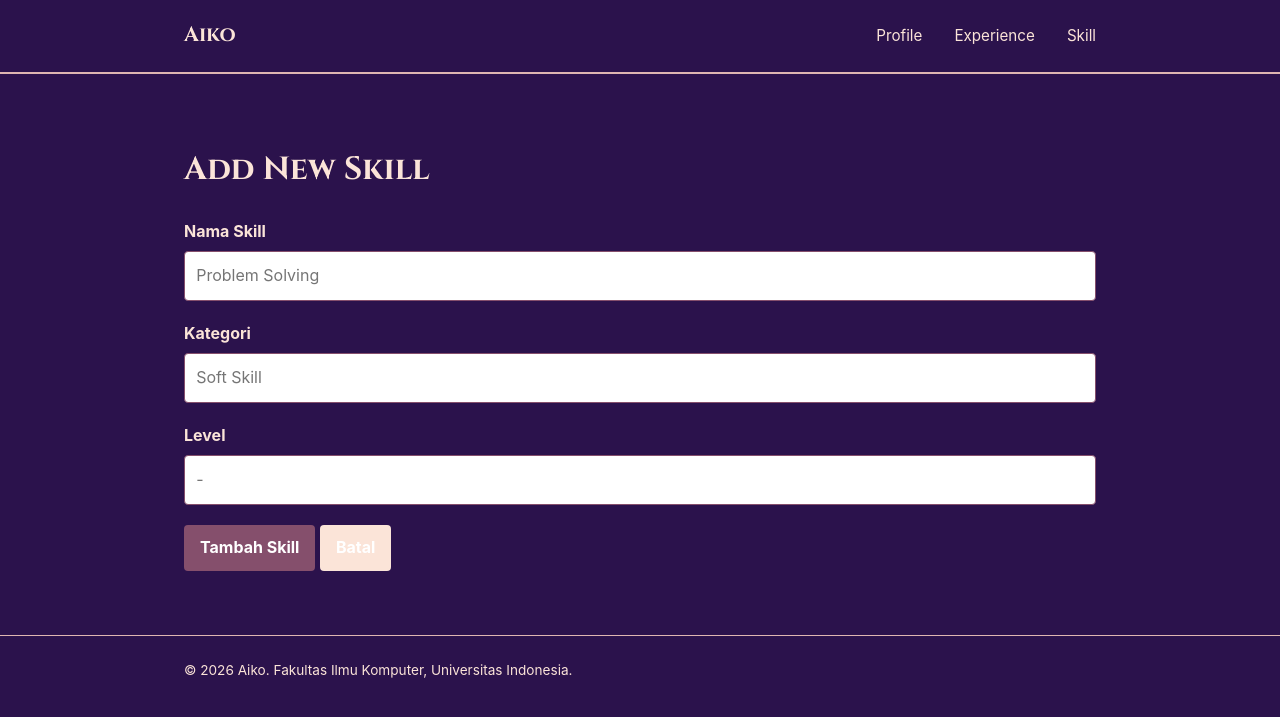
After one commit to aik0o00/myportofolio, a Django app: page /skill/add/ in a window 1280 px wide. The commit adds this page. Shown: the top 717 px of the page. Run offline with Django 5.2, Linux system fonts and the light colour scheme.

Commit message:
tugas 3 PBP

```diff
--- /dev/null
+++ b/main/forms.py
@@ -0,0 +1,18 @@
+from django.forms import ModelForm, TextInput
+from main.models import Skill
+
+
+class SkillForm(ModelForm):
+    class Meta:
+        model = Skill
+        fields = ["name", "category", "level"]
+        labels = {
+            "name": "Nama Skill",
+            "category": "Kategori",
+            "level": "Level",
+        }
+        widgets = {
+            "name": TextInput(attrs={"placeholder": "Problem Solving"}),
+            "category": TextInput(attrs={"placeholder": "Soft Skill"}),
+            "level": TextInput(attrs={"placeholder": "-"}),
+        }
--- a/main/urls.py
+++ b/main/urls.py
@@ -1,9 +1,12 @@
 from django.urls import path
-from main.views import show_main, show_experience, show_skill
+from main.views import show_main, show_experience, show_skill, create_skill, get_skills_json, delete_skill
 
 app_name = "main"
 urlpatterns = [
     path("", show_main, name="show_main"),
     path("experience/", show_experience, name="show_experience"),
-    path("skill/", show_skill, name="show_skill")
+    path("skill/", show_skill, name="show_skill"),
+    path("skill/add/", create_skill, name="create_skill"),
+    path("skill/json/", get_skills_json, name="get_skills_json"),
+    path("skill/<int:skill_id>/skill_id/delete/", delete_skill, name="delete_skill")
 ]
--- a/main/views.py
+++ b/main/views.py
@@ -1,4 +1,10 @@
+from django.core import serializers
+from django.http import HttpResponse
 from django.shortcuts import render
+from django.contrib import messages
+from django.shortcuts import redirect, render
+from main.forms import SkillForm
+from django.shortcuts import get_object_or_404
 
 from main.models import Experience, Skill
 def show_main(request):
@@ -21,8 +27,47 @@ def show_experience(request):
     return render(request, "experience.html", context)
 
 def show_skill(request):
+    json_response = get_skills_json(request)
+
+    skills = serializers.deserialize(
+        "json",
+        json_response.content.decode("utf-8"),
+    )
+
+    skills = [skill.object for skill in skills]
+
     context = {
-        "skill_list": Skill.objects.all(),
+        "skill_list": skills,
     }
 
     return render(request, "skill.html", context)
+
+def create_skill(request):
+    form = SkillForm(request.POST or None)
+    if request.method == "POST" and form.is_valid():
+        form.save()
+        messages.success(request, "Skill baru berhasil ditambahkan!")
+        return redirect("main:show_skill")
+    context = {
+        "name": "Aiko",
+        "form": form,
+        }
+    return render(request, "skill_form.html", context)
+
+def get_skills_json(request):
+    skills = Skill.objects.all()
+    skills_json = serializers.serialize("json", skills)
+
+    return HttpResponse(
+        skills_json,
+        content_type="application/json"
+    )
+
+def delete_skill(request, skill_id):
+    skill = get_object_or_404(Skill, pk=skill_id)
+    if request.method == "POST":
+        skill.delete()
+        messages.success(request, "Skill berhasil dihapus!")
+        return redirect("main:show_skill")
+
+    return redirect("main:show_skill")
--- a/portofolio/settings.py
+++ b/portofolio/settings.py
@@ -154,3 +154,5 @@ MAILERS = {
         'BACKEND': 'django.core.mail.backends.console.EmailBackend',
     },
 }
+
+CSRF_TRUSTED_ORIGINS = ["https://aiko-zahwa-myportofolio.pws.cs.ui.ac.id/"]
--- a/static/css/style.css
+++ b/static/css/style.css
@@ -327,3 +327,128 @@ h1, .brand {
     font-size: 0.85rem;
     font-weight: 600;
 }
+
+.skill-form {
+    width: 100%;
+    max-width: 100%;
+    margin-top: 1.5rem;
+}
+.form-group {
+    margin-bottom: 1.25rem;
+}
+.form-group label {
+    display: block;
+    margin-bottom: 0.4rem;
+    font-weight: 700;
+    }
+.form-group input,
+.form-group textarea {
+    width: 100%;
+    box-sizing: border-box;
+    padding: 0.7rem;
+    border: 1px solid var(--accent);
+    border-radius: var(--radius);
+    font: inherit;
+    transition:
+    border-color 0.2s ease,
+    outline-color 0.2s ease;
+    }
+.form-group input:focus,
+.form-group textarea:focus {
+    outline: 2px solid var(--accent);
+    border-color: var(--accent);
+}
+.form-error {
+    color: #b42318;
+    font-size: 0.85rem;
+    margin-top: 0.35rem
+}
+.button {
+    display: inline-block;
+    height: fit-content;
+    border: 0;
+    border-radius: var(--radius);
+    padding: 0.65rem 1rem;
+    background: var(--accent);
+    color: white;
+    cursor: pointer;
+    font: inherit;
+    font-weight: 700;
+    text-decoration: none;
+    }
+.button-secondary {
+    background: var(--ink);
+}
+
+.skill-delete-modal {
+    display: none;
+    position: fixed;
+    inset: 0;
+    width: 100%;
+    height: 100%;
+    max-width: none;
+    max-height: none;
+    margin: 0;
+    padding: 1rem;
+    border: 0;
+    background: transparent;
+    z-index: 10;
+    align-items: center;
+    justify-content: center;
+}
+
+.skill-delete-modal:popover-open {
+    display: flex;
+}
+
+.skill-delete-modal__backdrop {
+    position: absolute;
+    inset: 0;
+    width: 100%;
+    height: 100%;
+    border: 0;
+    padding: 0;
+    background: rgba(28, 25, 23, 0.58);
+    cursor: default;
+}
+
+.skill-delete-modal__content {
+    position: relative;
+    z-index: 1;
+    width: min(100%, 480px);
+    padding: 1.5rem;
+    background: var(--paper);
+    border: 1px solid var(--line);
+    border-radius: var(--radius);
+    box-shadow: 0 1rem 3rem rgba(28, 25, 23, 0.22);
+}
+
+.skill-delete-modal__content h2 {
+    margin: 0 0 0.75rem;
+    font-family: "Cinzel", sans-serif;
+    font-size: 1.5rem;
+}
+
+.skill-delete-modal__close {
+    position: absolute;
+    top: 1rem;
+    right: 1rem;
+    border: 0;
+    padding: 0;
+    background: transparent;
+    color: var(--text-muted);
+    font-size: 1.8rem;
+    line-height: 1;
+    cursor: pointer;
+}
+
+.skill-delete-modal__actions {
+    display: flex;
+    justify-content: flex-end;
+    gap: 0.75rem;
+    margin-top: 1.5rem;
+}
+
+.button-danger {
+    background: #b42318;
+}
--- /dev/null
+++ b/templates/base.html
@@ -0,0 +1,35 @@
+{% load static %}
+<!DOCTYPE html>
+<html lang="en">
+<head>
+    <meta charset="UTF-8" />
+    <meta name="viewport" content="width=device-width, initial-scale=1.0" />
+    <link rel="preconnect" href="https://fonts.googleapis.com">
+    <link rel="preconnect" href="https://fonts.gstatic.com" crossorigin>
+    <link href="https://fonts.googleapis.com/css2?family=Cinzel:wght@500;600;700&family=Inter:wght@400;500;600;700&display=swap" rel="stylesheet">
+    <link rel="stylesheet" href="/static/css/style.css">
+    {% block meta %} {% endblock meta %}
+</head>
+
+<body>
+  <header class="site-header">
+    <div class="container">
+        <a href="{% url 'main:show_main' %}" class="brand">{{ name }}</a>
+        <nav>
+            <a href="{% url 'main:show_main' %}">Profile</a>
+            <a href="{% url 'main:show_experience' %}">Experience</a>
+            <a href="{% url 'main:show_skill' %}">Skill</a>
+        </nav>
+    </div>
+  </header>
+  {% block content %} {% endblock content %}
+
+
+  <footer class="site-footer">
+        <div class="container">
+            <p>&copy; 2026 Aiko. Fakultas Ilmu Komputer, Universitas Indonesia.</p>
+        </div>
+  </footer>
+
+</body>
+</html>
--- a/templates/skill.html
+++ b/templates/skill.html
@@ -40,6 +40,9 @@
                         <p class="skill-category">
                             {{ skill.category }}
                         </p>
+
+                        {% include "components/skill_delete_modal.html" %}
+
                     </article>
                 {% empty %}
                     <p class="empty-state">
--- /dev/null
+++ b/templates/skill_form.html
@@ -0,0 +1,31 @@
+{% extends "base.html" %}
+{% block meta %}
+    <title>Add Skill - {{ name }}</title>
+        {% endblock meta %}
+        {% block content %}
+        <main>
+            <section class="skill-section">
+                <div class="container">
+                    <h1>Add New Skill</h1>
+                    <form method="post"
+                            action="{% url 'main:create_skill' %}"
+                            class="skill-form">
+                        {% csrf_token %}
+                        {% for field in form %}
+                        <div class="form-group">
+                            <label for="{{ field.id_for_label }}">{{ field.label }}
+                            </label>
+                            {{ field }}
+                            {% for error in field.errors %}
+                            <p class="form-error">{{ error }}</p>
+                            {% endfor %}
+                        </div>
+                        {% endfor %}
+                        <button type="submit" class="button">Tambah Skill</button>
+                            <a href="{% url 'main:show_skill' %}" class="button
+                        button-secondary">Batal</a>
+                    </form>
+                </div>
+            </section>
+        </main>
+{% endblock content %}
```
Also changed, not shown: templates/components/skill_delete_modal.html (added, +45 -0 lines), templates/index.html (+6 -35 lines), README.md.
